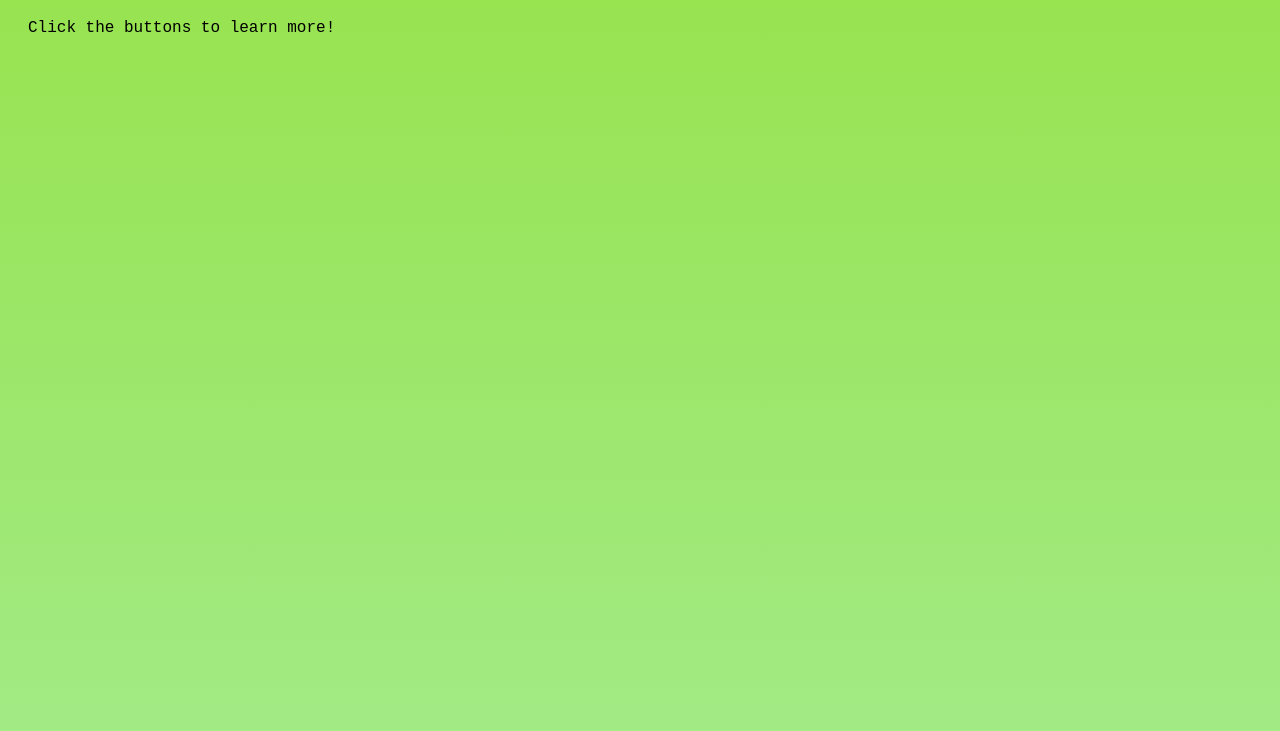
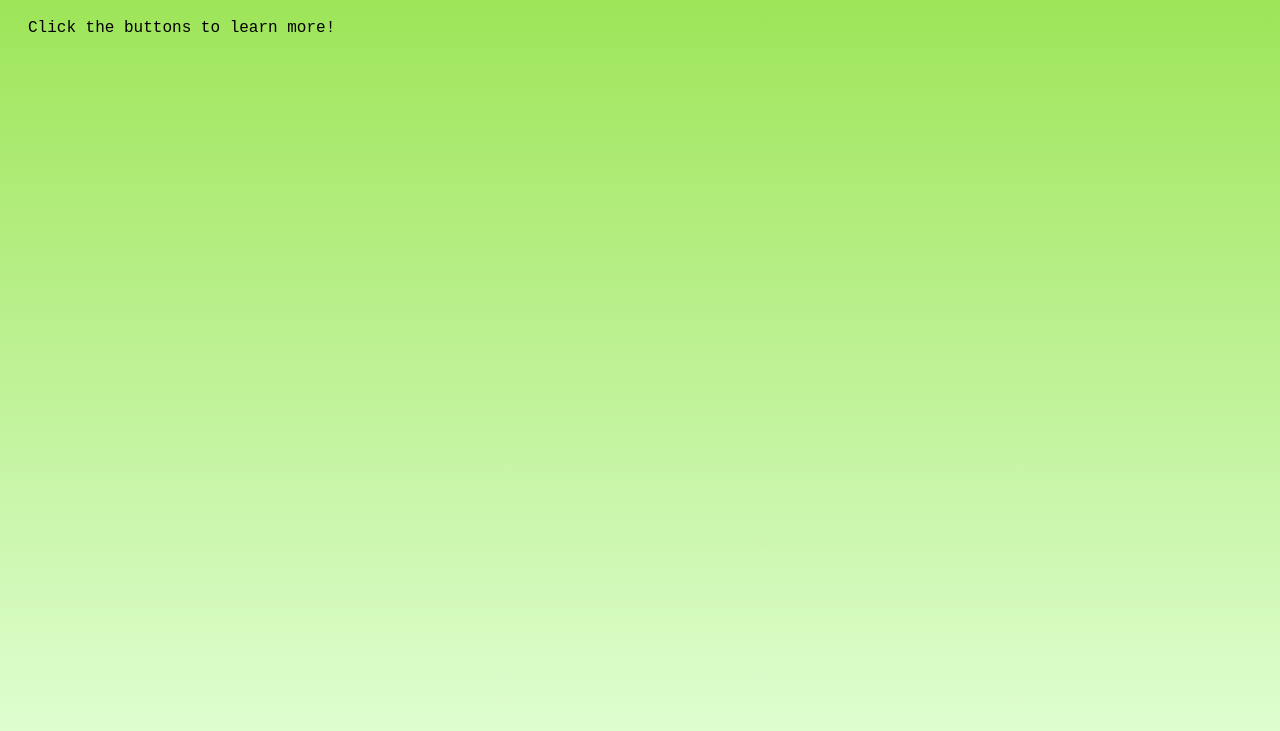
Before and after one commit to Ayamamoru/Morimo, a plain HTML site: page index.html in a window 1280 px wide. Shown: the part 89-820 px from the top of the page. Drawn offline with Linux system fonts and the light colour scheme.

Commit message:
i made a horrible colour judgement.

```diff
--- a/index.html
+++ b/index.html
@@ -6,7 +6,7 @@
     <style>
         body {
             font-family:'Courier New', Courier, monospace;
-            background: linear-gradient(to bottom,#96e24a 0%, #a2eb87 100%);
+            background: linear-gradient(to bottom,#96e24a 0%, #e1ffd6 100%);
             min-height: 100vh;
             padding: 20px;
         }
```
